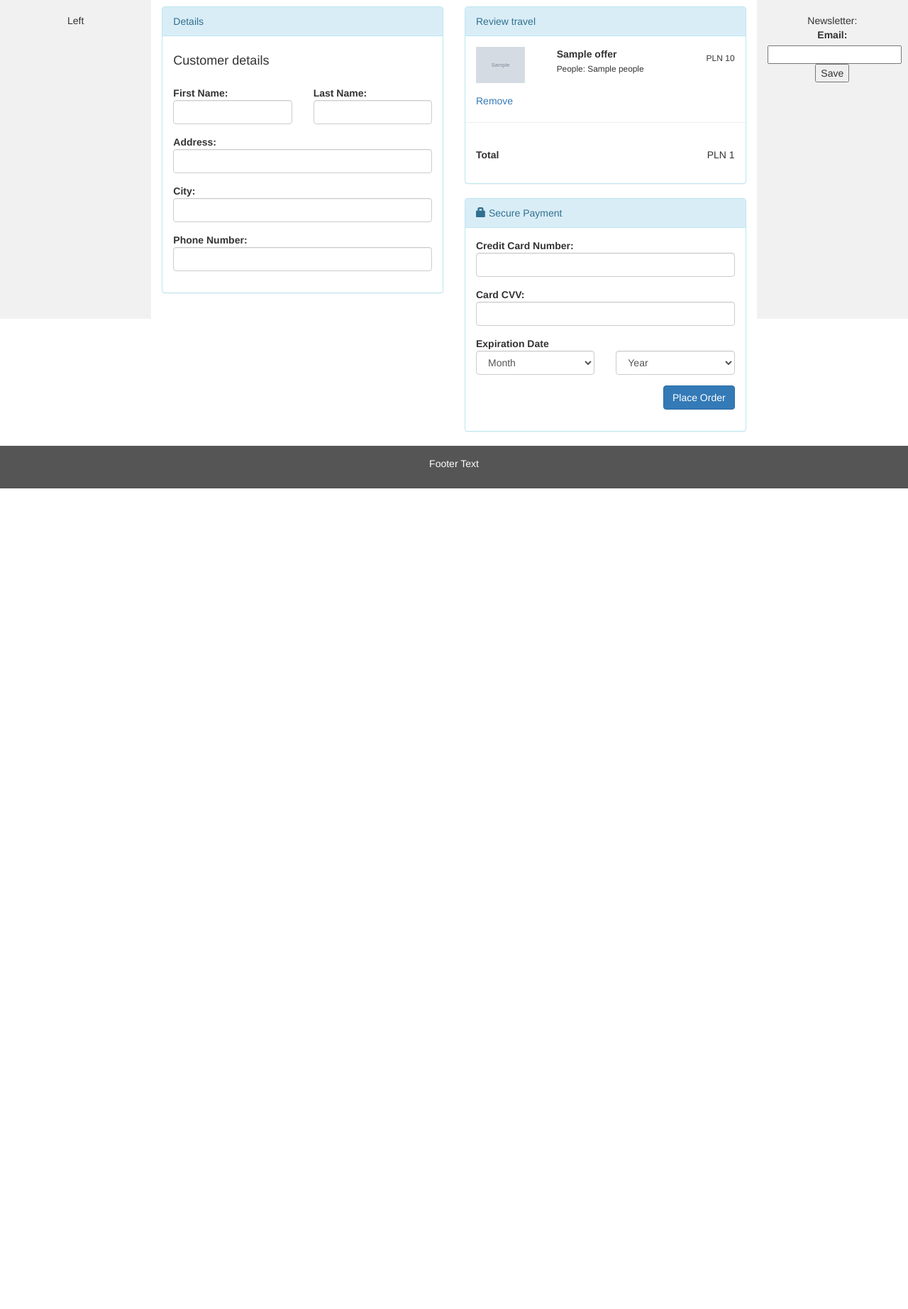
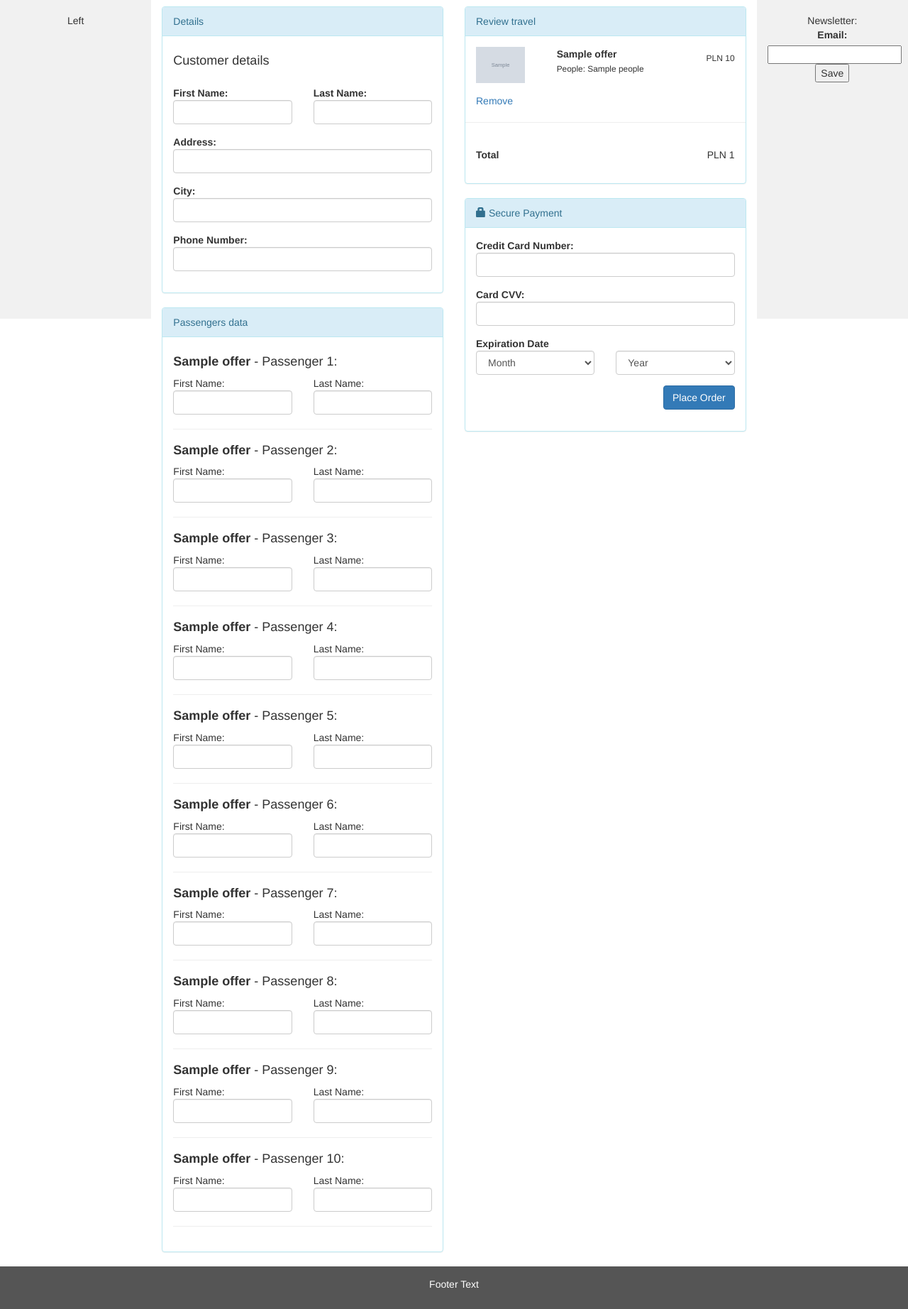
Before and after one commit to C6H6/django-cms, a Django app: template cms/apps/checkout/templates/checkout/summary.html in a window 1280 px wide. Shown: the part 53-1897 px from the top of the page at 71% size. Before the commit the page ends 741 px from the top, so only its background shows below. Run offline with Django 3.2, Linux system fonts and the light colour scheme; the template is opened without the code that fills it: most values are stand-ins (such as "Sample title", 1, 10 or a date in 2020); grey boxes marked "Sample" are stand-in pictures; parts of the project's set-up code (start-up, migrations or seed data) failed here and were passed over; some libraries are stand-ins or nearby versions.

Commit message:
Passengers data in form

```diff
--- a/cms/apps/checkout/templates/checkout/summary.html
+++ b/cms/apps/checkout/templates/checkout/summary.html
@@ -4,6 +4,7 @@
     <div class="checkout-box">
         <div class="row cart-body">
             <form class="form-horizontal" method="post" action="">
+            {% csrf_token %}
                 <div class="col-lg-6 col-md-6 col-sm-6 col-xs-12 col-md-push-6 col-sm-push-6">
                     <div class="panel panel-info">
                         <div class="panel-heading">
@@ -126,12 +127,38 @@
                             </div>
                         </div>
                     </div>
+
+
+                    <div class="panel panel-info">
+                        <div class="panel-heading">Passengers data</div>
+                        <div class="panel-body">
+                            {% for offer in summary.offers %}
+                                {% with ''|center:offer.people as range %}
+                                    {% for _ in range %}
+
+                                        <h4><b>{{ offer.offer.title }}</b> - Passenger {{ forloop.counter }}: </h4>
+                                        <div class="form-group">
+                                            <div class="col-md-6 col-xs-12">
+                                                First Name:
+                                                <input type="text" name="travel[{{ offer.offer.id }}][{{ forloop.counter }}][first_name]" class="form-control"
+                                                       title="first_name">
+                                            </div>
+                                            <div class="span1"></div>
+                                            <div class="col-md-6 col-xs-12">
+                                                Last Name:
+                                                <input type="text" name="travel[{{ offer.offer.id }}][{{ forloop.counter }}][last_name]" class="form-control"
+                                                       title="last_name">
+                                            </div>
+                                        </div>
+                                        <hr>
+                                    {% endfor %}
+                                {% endwith %}
+                            {% endfor %}
+                        </div>
+                    </div>
                 </div>
 
             </form>
         </div>
-        <div class="row cart-footer">
-
-        </div>
     </div>
 {% endblock %}
--- a/cms/apps/checkout/views.py
+++ b/cms/apps/checkout/views.py
@@ -9,7 +9,8 @@ from cms.apps.travel.models import Travel
 @login_required(login_url='/login/')
 def add(request):
     data = request.POST
-    offer = CheckoutOffer(data.get('travel-id'), data.get('count'))
+    count = int(data.get('count') or 1)
+    offer = CheckoutOffer(data.get('travel-id'), count)
     existing = request.session.get('offers', [])
 
     for exist in existing:
--- a/cms/apps/travel/templates/travel/details.html
+++ b/cms/apps/travel/templates/travel/details.html
@@ -28,7 +28,7 @@
             <div class="form-group row">
                 <div class="col-3">
                     <label for="count">Number of people: </label>
-                    <input class="form-control" id="count" type="number" name="count" min="1" title="count">
+                    <input class="form-control" id="count" type="number" name="count" min="1" title="count" required>
                 </div>
             </div>
 
```
